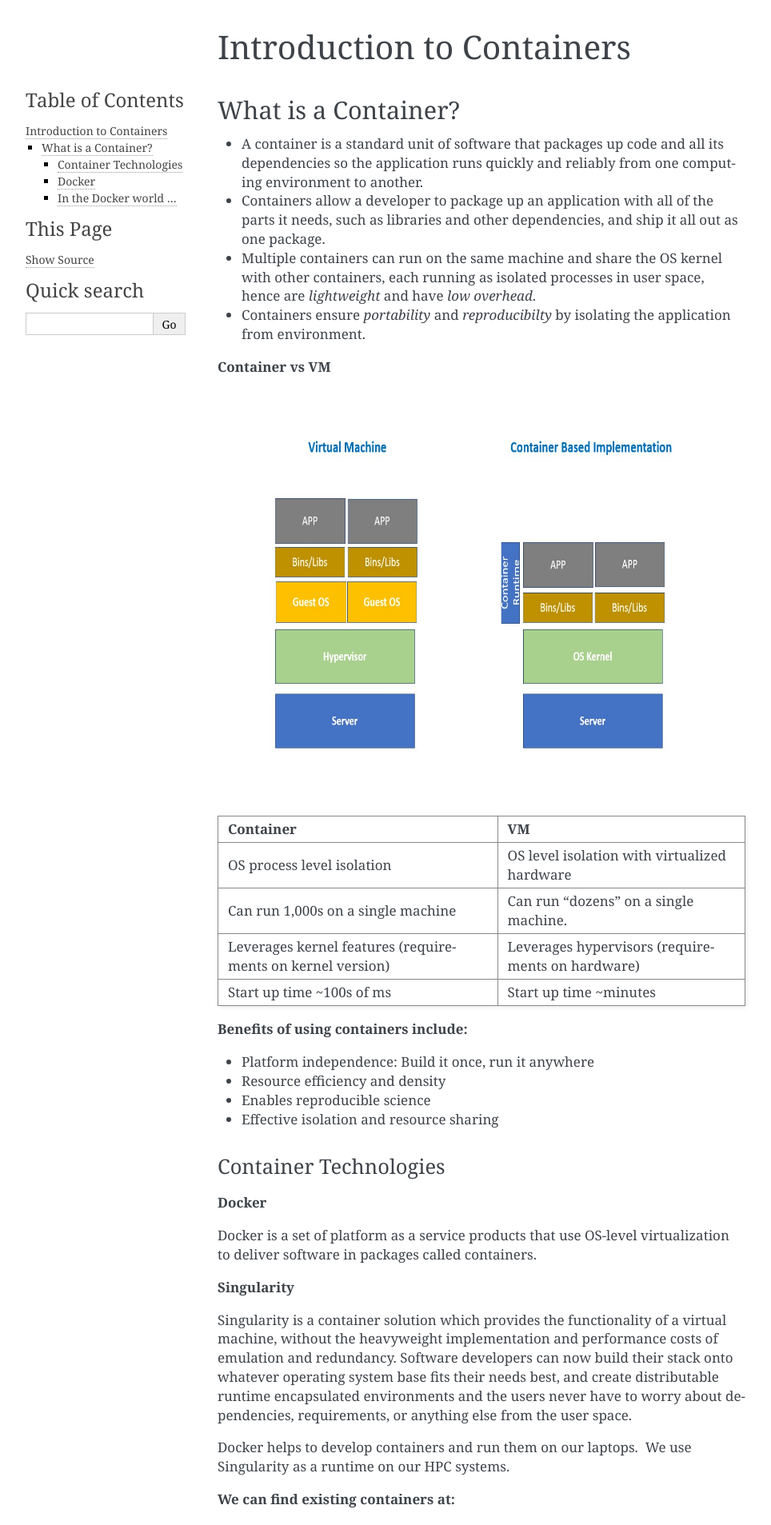
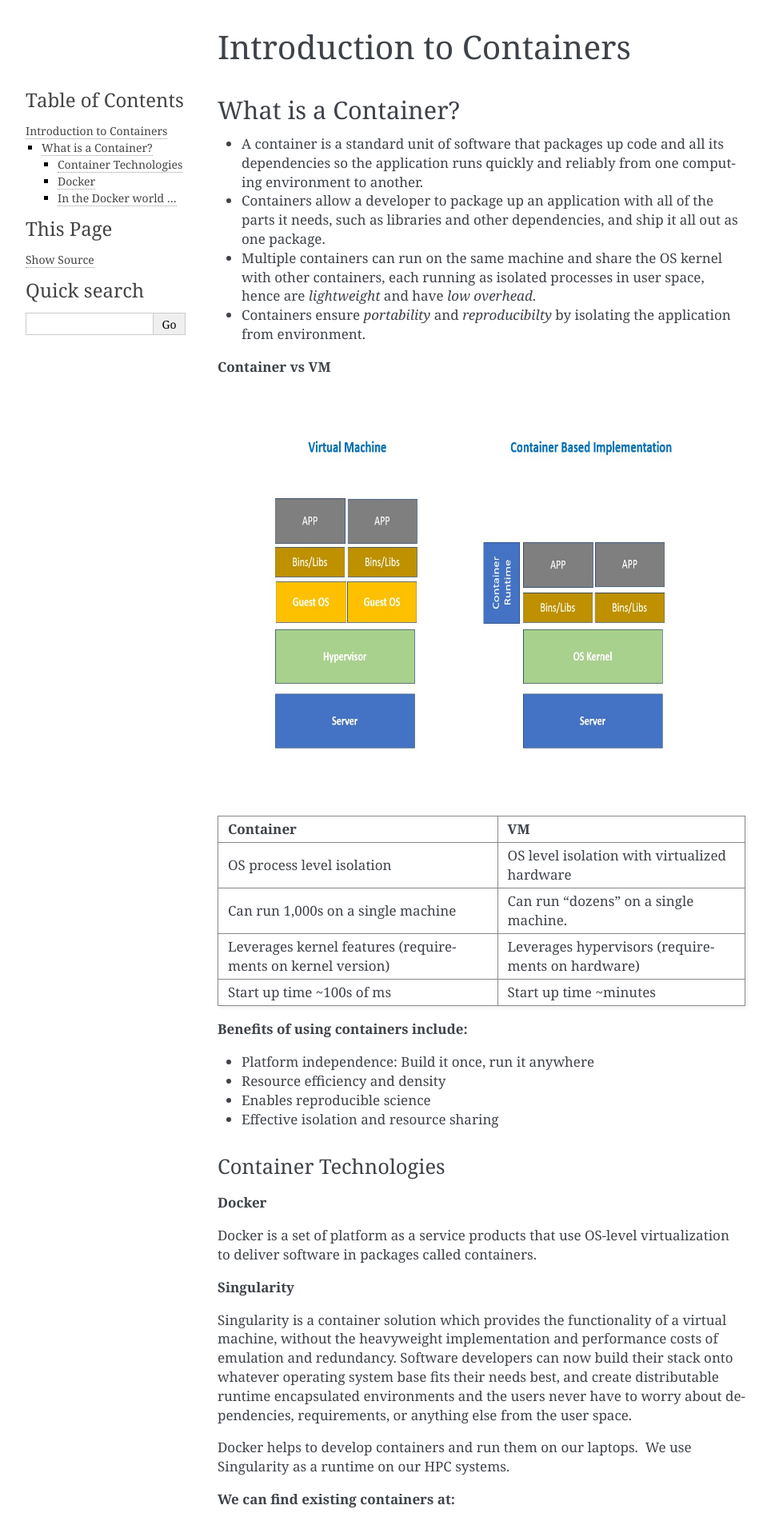
Before and after one commit to TACC/containers_at_tacc, a Sphinx documentation site: the page built from docs/containers/01.intro.rst, in a window 1280 px wide. Shown: the top 1907 px of the page at 80% size, without its empty margins (148-1112 px from the left). Built offline with Sphinx 7.4.7, drawn with Linux system fonts in a browser that asks for light colours.

Commit message:
modifying vm container image

```diff
--- a/docs/containers/01.intro.rst
+++ b/docs/containers/01.intro.rst
@@ -20,7 +20,7 @@ What is a Container?
 **Container vs VM**
 
 
-.. figure:: images/vm_cont.png
+.. figure:: images/cont_vm.png
    :height: 500
    :width: 700
    :align: center
```
Also changed, not shown: docs/containers/images/cont_vm.png (added), docs/containers/images/vm_cont.png (deleted), 3 other files.
